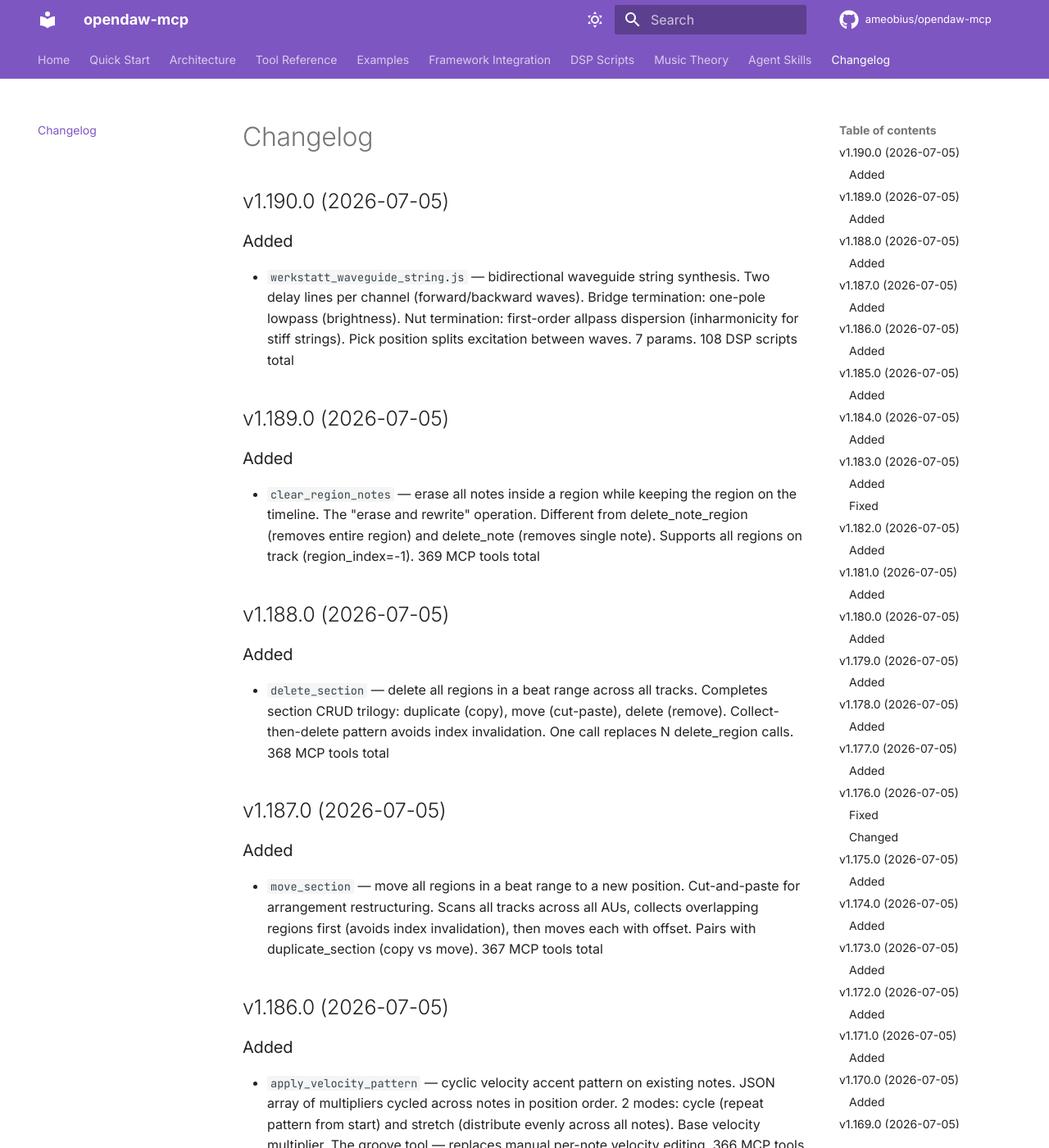
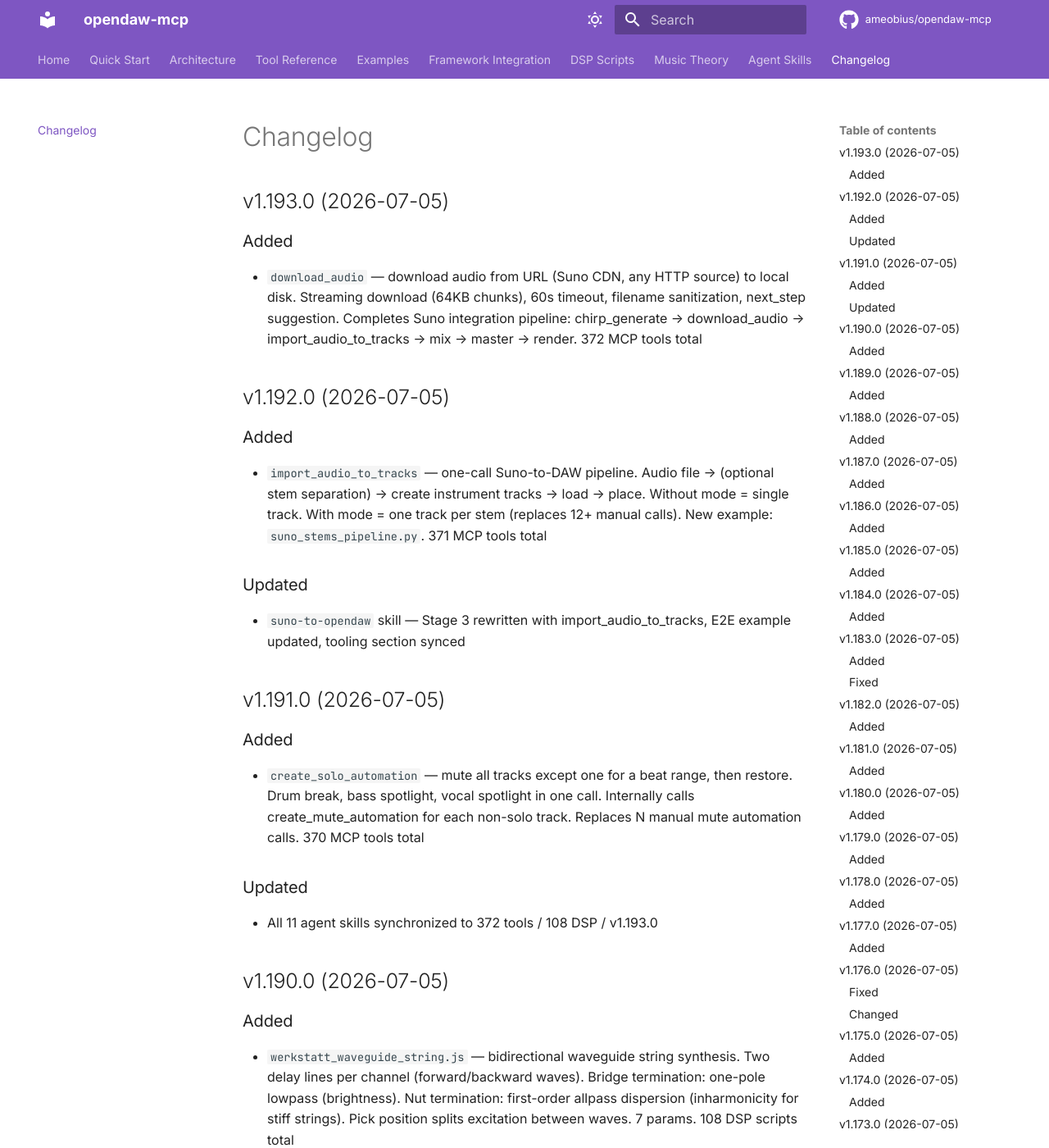
Before and after one commit to ameobius-ai/opendaw-mcp, an MkDocs documentation site: the page built from docs/changelog.md, in a window 1280 px wide and 1400 px high. Shown: the whole window at 82% size. Built offline with MkDocs 1.6.1 and Material for MkDocs 9.7.7, drawn with Linux system fonts in a browser that asks for light colours; comment, search, counter and statistics services are not loaded.

Commit message:
docs: changelog v1.191-v1.193 + orchestration-tools reference sync
Changelog: added v1.191 (create_solo_automation), v1.192 (import_audio_to_tracks),
v1.193 (download_audio) with full descriptions.

orchestration-tools.md reference: updated from v1.70/284 tools/52 orchestration
to v1.193/372 tools/80+ orchestration. Added tools 78-109 covering synthwave,
trance, disco, liquid_dnb arrangements + genre mix/humanization/sections +
variation/song builder + harmony quintet + modulation + chains + full mix +
transitions + tempo ramp + section CRUD + velocity pattern + solo automation +
Suno integration (import/download) + render + full pipeline.

```diff
--- a/docs/changelog.md
+++ b/docs/changelog.md
@@ -1,4 +1,25 @@
 # Changelog
+
+## v1.193.0 (2026-07-05)
+
+### Added
+- `download_audio` — download audio from URL (Suno CDN, any HTTP source) to local disk. Streaming download (64KB chunks), 60s timeout, filename sanitization, next_step suggestion. Completes Suno integration pipeline: chirp_generate → download_audio → import_audio_to_tracks → mix → master → render. 372 MCP tools total
+
+## v1.192.0 (2026-07-05)
+
+### Added
+- `import_audio_to_tracks` — one-call Suno-to-DAW pipeline. Audio file → (optional stem separation) → create instrument tracks → load → place. Without mode = single track. With mode = one track per stem (replaces 12+ manual calls). New example: `suno_stems_pipeline.py`. 371 MCP tools total
+
+### Updated
+- `suno-to-opendaw` skill — Stage 3 rewritten with import_audio_to_tracks, E2E example updated, tooling section synced
+
+## v1.191.0 (2026-07-05)
+
+### Added
+- `create_solo_automation` — mute all tracks except one for a beat range, then restore. Drum break, bass spotlight, vocal spotlight in one call. Internally calls create_mute_automation for each non-solo track. Replaces N manual mute automation calls. 370 MCP tools total
+
+### Updated
+- All 11 agent skills synchronized to 372 tools / 108 DSP / v1.193.0
 
 ## v1.190.0 (2026-07-05)
 
```
Also changed, not shown: skills/opendaw-automation/references/orchestration-tools.md (+36 -4 lines).
